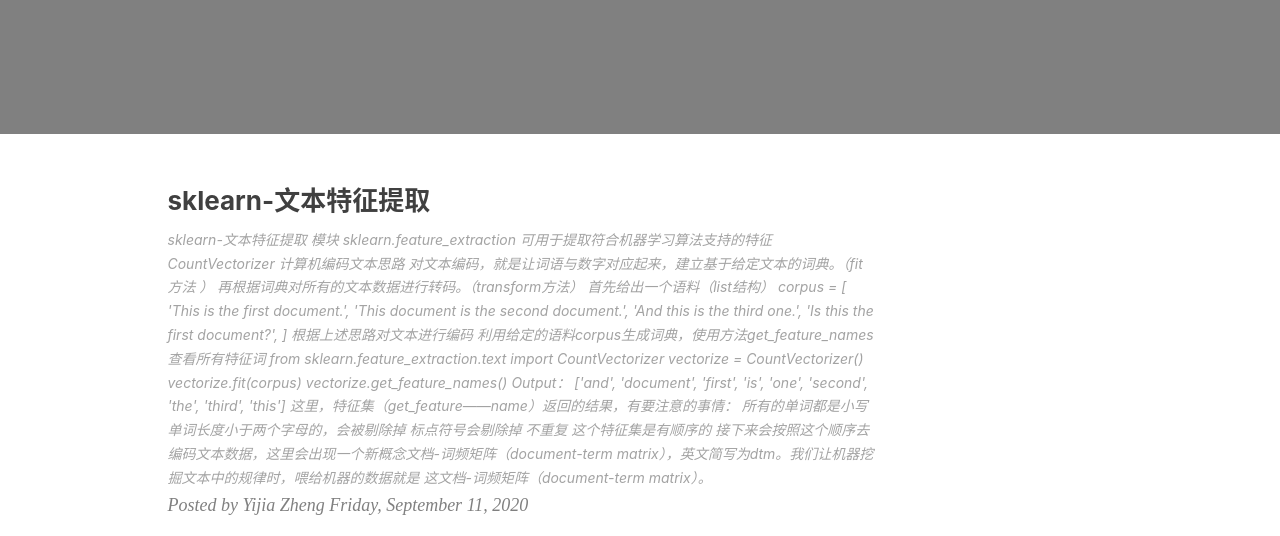
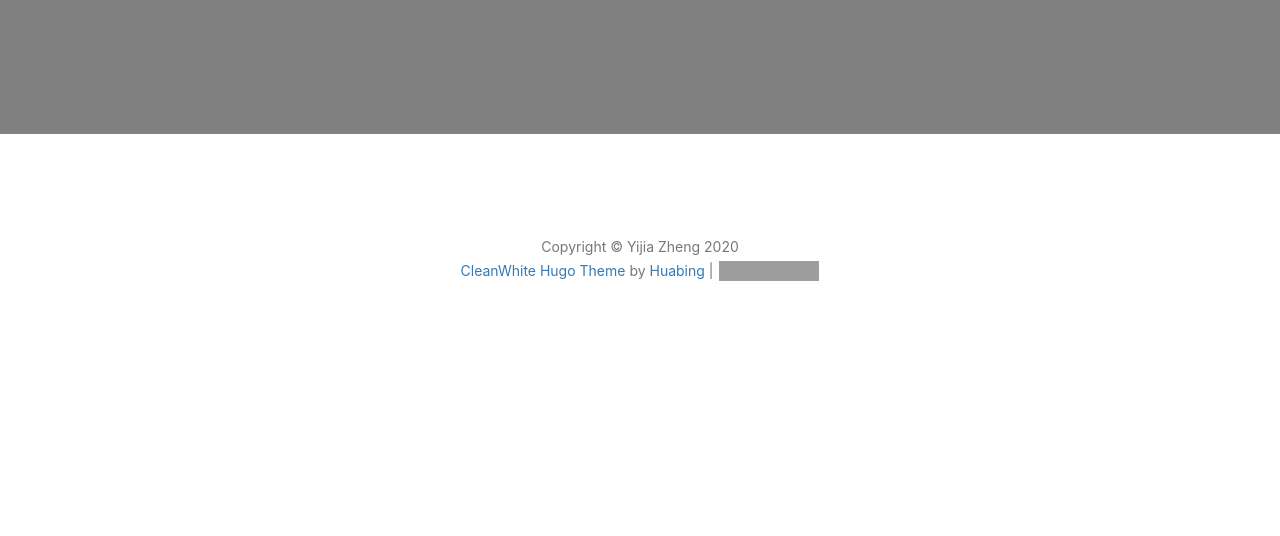
Before and after one commit to zhengyjzoe/zhengyjzoe.github.io, a plain HTML site: page index.html in a window 1280 px wide. Shown: the part 264-800 px from the top of the page. Drawn offline with nearby package versions, Linux system fonts and the light colour scheme; grey boxes are pictures that could not be loaded.

Commit message:
revise again

```diff
--- a/index.html
+++ b/index.html
@@ -169,33 +169,6 @@
         ">
 
 
-<div class="post-preview">
-    <a href="https://zhengyjzoe.github.io/post/blog/">
-        <h2 class="post-title">
-            sklearn-文本特征提取
-        </h2>
-
-        <div class="post-content-preview">
-
-            sklearn-文本特征提取  模块 sklearn.feature_extraction 可用于提取符合机器学习算法支持的特征
- CountVectorizer 计算机编码文本思路
- 对文本编码，就是让词语与数字对应起来，建立基于给定文本的词典。（fit方法 ） 再根据词典对所有的文本数据进行转码。（transform方法）  首先给出一个语料（list结构）
-corpus = [ &#39;This is the first document.&#39;, &#39;This document is the second document.&#39;, &#39;And this is the third one.&#39;, &#39;Is this the first document?&#39;, ] 根据上述思路对文本进行编码
-利用给定的语料corpus生成词典，使用方法get_feature_names查看所有特征词
-from sklearn.feature_extraction.text import CountVectorizer vectorize = CountVectorizer() vectorize.fit(corpus) vectorize.get_feature_names() Output： [&#39;and&#39;, &#39;document&#39;, &#39;first&#39;, &#39;is&#39;, &#39;one&#39;, &#39;second&#39;, &#39;the&#39;, &#39;third&#39;, &#39;this&#39;] 这里，特征集（get_feature——name）返回的结果，有要注意的事情：
- 所有的单词都是小写 单词长度小于两个字母的，会被剔除掉 标点符号会剔除掉 不重复 这个特征集是有顺序的  接下来会按照这个顺序去编码文本数据，这里会出现一个新概念文档-词频矩阵（document-term matrix），英文简写为dtm。我们让机器挖掘文本中的规律时，喂给机器的数据就是 这文档-词频矩阵（document-term matrix）。
-
-        </div>
-    </a>
-    <p class="post-meta">
-    Posted by Yijia Zheng Friday, September 11, 2020
-
-
-    </p>
-
-</div>
-<hr>
-
 
 
 
```
Also changed, not shown: index.xml (+0 -16 lines), sitemap.xml (+4 -15 lines).
